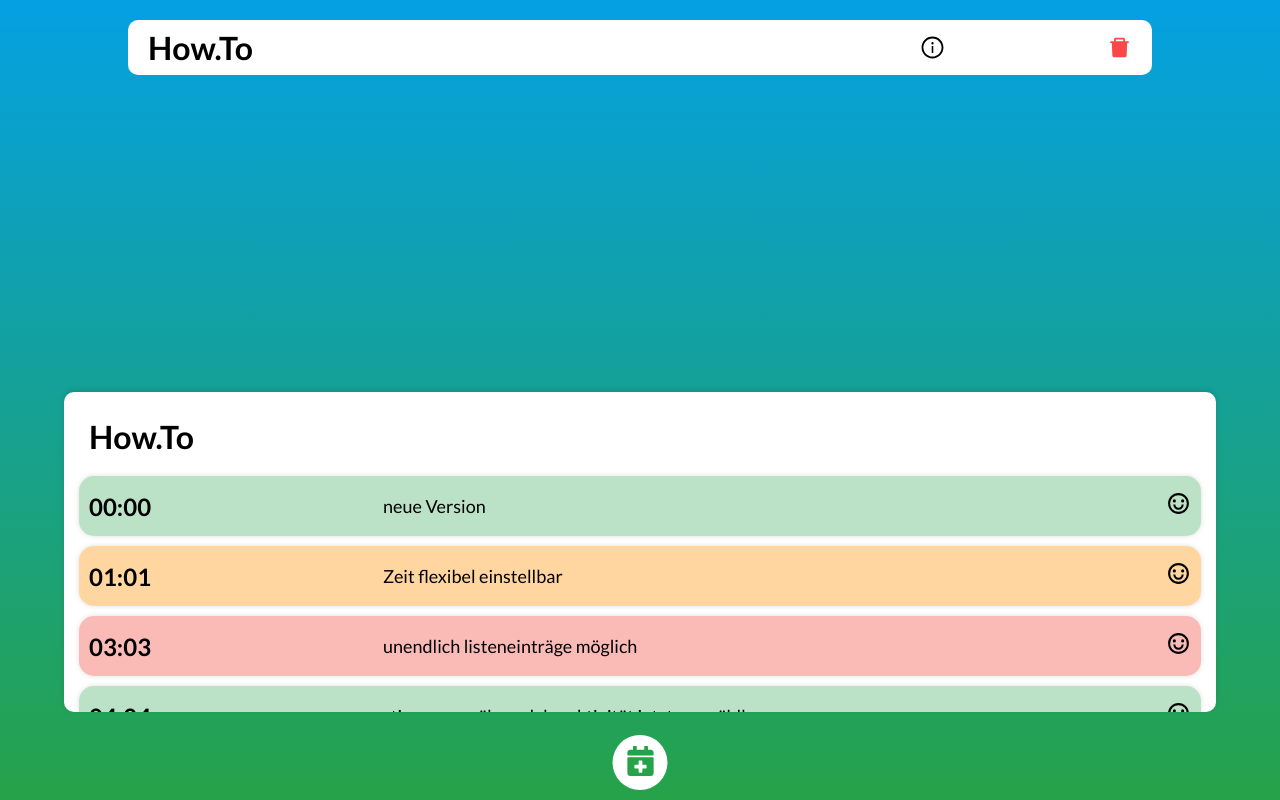
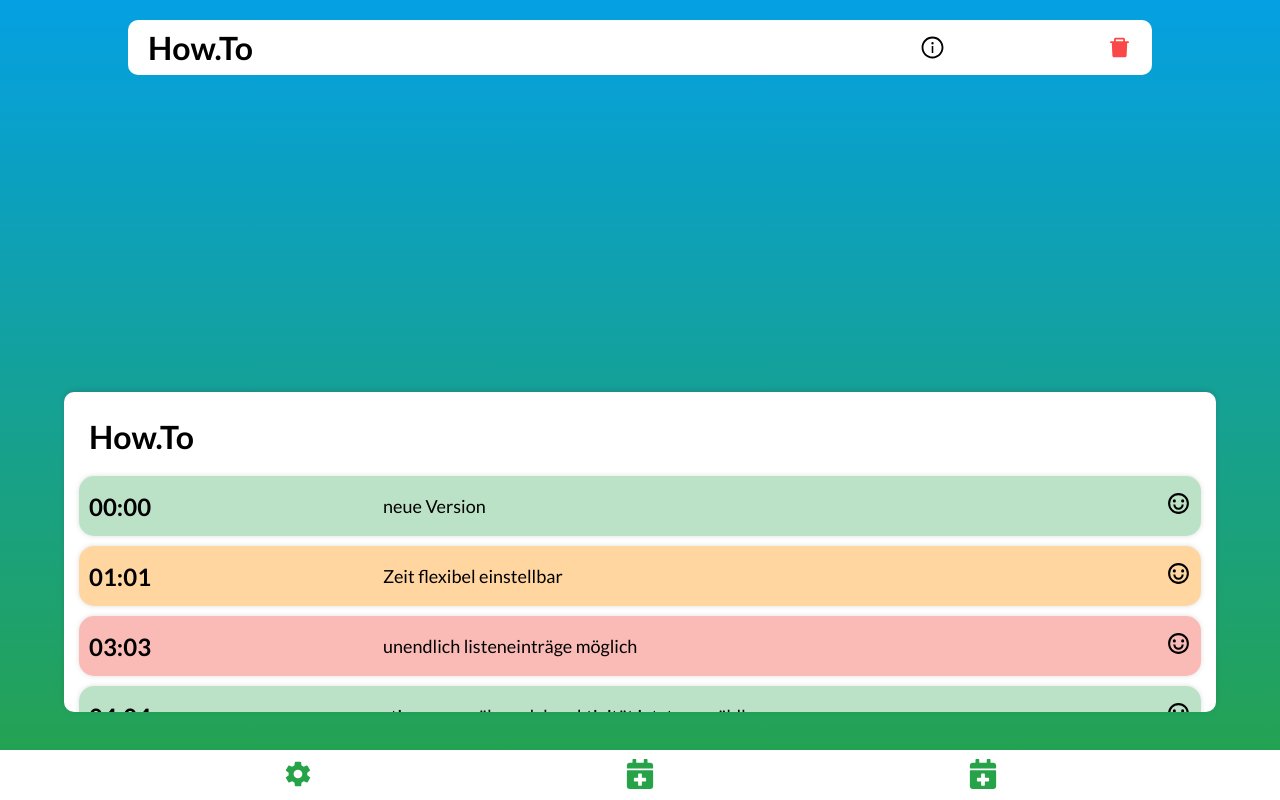
Before and after one commit to Letorshillen/schedule-app, a React (Create React App) app: page / in a window 1280 px wide. Built offline with nearby package versions, Linux system fonts and the light colour scheme.

Commit message:
started wiht bottom bar

```diff
--- a/src/components/UI/AddBtn/AddBtn.js
+++ /dev/null
@@ -1,14 +0,0 @@
-import React from "react";
-import styles from "./AddBtn.module.css";
-
-import { FaCalendarPlus } from "react-icons/fa";
-
-const AddBtn = (props) => {
-  return (
-    <button className={styles.AddBtn} onClick={props.openAddModal}>
-      <FaCalendarPlus className={styles.AddBtnIcon} />
-    </button>
-  );
-};
-
-export default AddBtn;
--- a/src/components/UI/AddBtn/AddBtn.module.css
+++ /dev/null
@@ -1,16 +0,0 @@
-.AddBtn {
-  position: fixed;
-  transform: translateX(-50%);
-  left: 50%;
-  bottom: 10px;
-  border: 0;
-  width: 55px;
-  height: 55px;
-  background-color: white;
-  border-radius: 55px;
-}
-
-.AddBtnIcon {
-  color: #26a249;
-  font-size: 30px;
-}
--- /dev/null
+++ b/src/components/UI/BottomBar/BottomBar.js
@@ -0,0 +1,23 @@
+import React from "react";
+import styles from "./BottomBar.module.css";
+
+import { FaCalendarPlus } from "react-icons/fa";
+import { IoMdSettings } from "react-icons/io";
+
+const BottomBar = (props) => {
+  return (
+    <div className={styles.Wrapper}>
+      <button className={styles.BottomBtn}>
+        <IoMdSettings className={styles.BottomIcon} />
+      </button>
+      <button className={styles.BottomBtn} onClick={props.openAddModal}>
+        <FaCalendarPlus className={styles.BottomIcon} />
+      </button>
+      <button className={styles.BottomBtn}>
+        <FaCalendarPlus className={styles.BottomIcon} />
+      </button>
+    </div>
+  );
+};
+
+export default BottomBar;
--- /dev/null
+++ b/src/components/UI/BottomBar/BottomBar.module.css
@@ -0,0 +1,33 @@
+.Wrapper {
+  display: flex;
+  background-color: white;
+  width: 100%;
+  height: 50px;
+  position: fixed;
+  bottom: 0;
+  align-items: center;
+  justify-content: space-evenly;
+  overflow: hidden;
+}
+
+.BottomBtn {
+  border: 0;
+  padding: 0 30px;
+  height: 45px;
+  background-color: white;
+  transition: all 0.6s ease-out;
+}
+
+.BottomBtn:active,
+.BottomBtn:focus {
+  border: 0;
+  outline: 0;
+  border-radius: 50px;
+  height: 100px;
+  background-color: #26a24941;
+}
+
+.BottomIcon {
+  color: #26a249;
+  font-size: 30px;
+}
--- a/src/container/Layout/Layout.js
+++ b/src/container/Layout/Layout.js
@@ -3,7 +3,7 @@ import React from "react";
 import TodoCards from "../../components/TodoCards/TodoCards";
 import ToDoList from "../../components/ToDoList/ToDoList";
 import ToDoListBigCard from "../../components/ToDoList/ToDoListBigCard/ToDoListBigCard";
-import AddBtn from "../../components/UI/AddBtn/AddBtn";
+import BottomBar from "../../components/UI/BottomBar/BottomBar";
 import AddModal from "../../components/UI/AddModal/AddModal";
 import Backdrop from "../../components/UI/Backdrop/Backdrop";
 
@@ -263,7 +263,7 @@ const Layout = () => {
         closeAddModal={closeAddModalHandler}
         showAddModal={showAddModal}
       />
-      <AddBtn openAddModal={openAddModalHandler} />
+      <BottomBar openAddModal={openAddModalHandler} />
     </React.Fragment>
   );
 };
```
